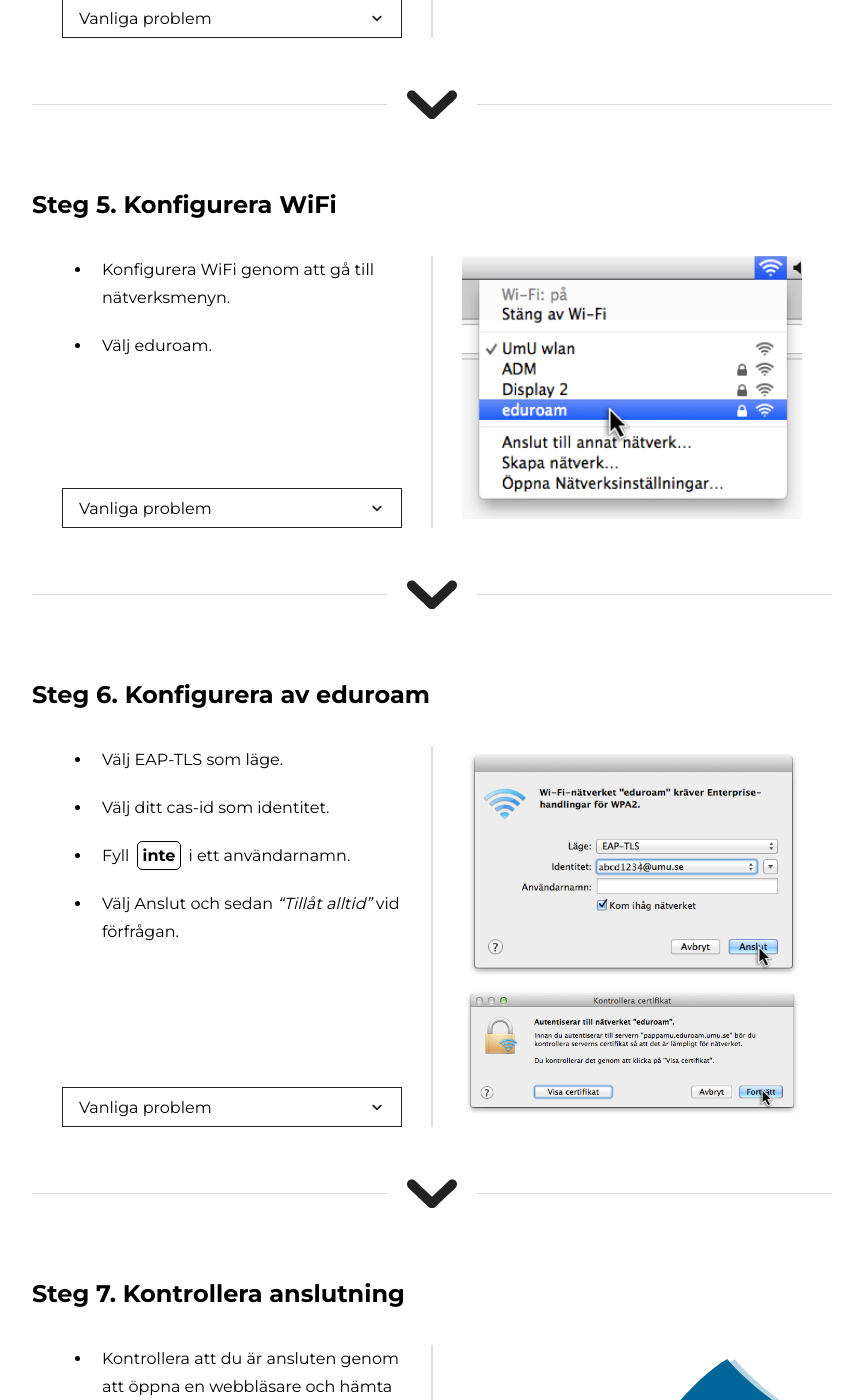
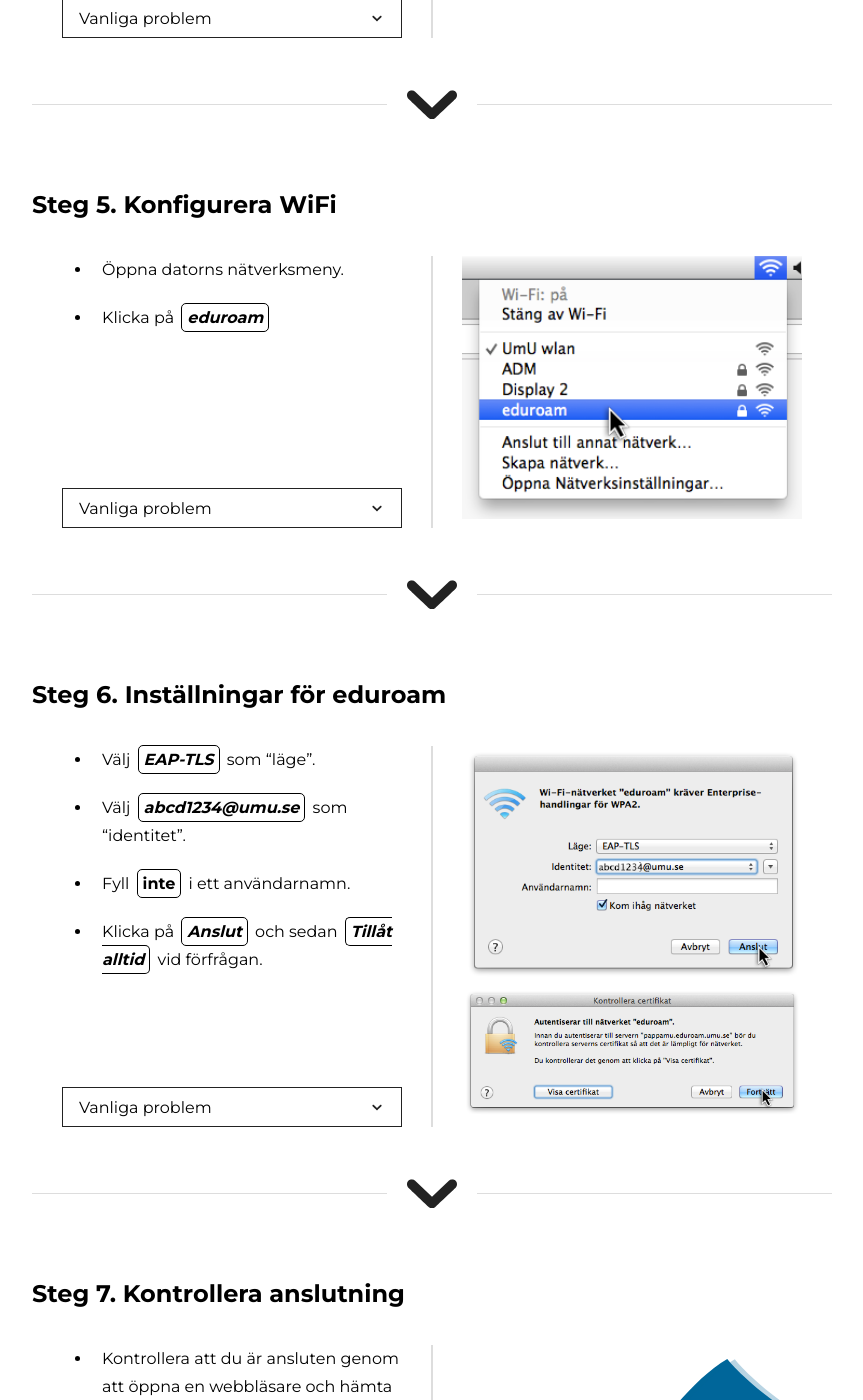
Before and after one commit to f95johansson/eduroam-design, a Jekyll site: the page built from macos.html, in a window 1280 px wide and 1400 px high, scrolled down 2454 px. Shown: the whole window, without its empty margins (208-1071 px from the left). Built offline with Jekyll 4.4.1, drawn with Linux system fonts in a browser that asks for light colours; some of the changed text lies outside the part shown.

Commit message:
Greja consistency

```diff
--- a/_data/steps.yml
+++ b/_data/steps.yml
@@ -19,14 +19,14 @@
 
 - title: Ladda ner personligt login-certifikat
   text: |
-        * Ladda ner ditt personliga login-certifikat till höger.
+        * Ladda nu ner ditt personliga login-certifikat här till höger.
   html: downloadlogin.html
 
 
 
-- title: Installera login-certifikat
+- title: Lägg till login-certifikat
   text: |
-        Dubbelklicka nu på det personliga certifikatet och gör följande:
+        Dubbelklicka på den personliga certifikat-filen och gör såhär:
 
         * Se till att ___Inloggning___ är vald
         * Klicka på ___Lägg till___
@@ -39,15 +39,15 @@
 
 - title: Konfigurera WiFi
   text: |
-        * Konfigurera WiFi genom att gå till nätverksmenyn.
-        * Välj eduroam.
+        * Öppna datorns nätverksmeny.
+        * Klicka på  ___eduroam___
   images: ["./images/steps/choose-eduroam.png"]
-- title: Konfigurera av eduroam
+- title: Inställningar för eduroam
   text: |
-        * Välj EAP-TLS som läge.
-        * Välj ditt cas-id som identitet.
+        * Välj ___EAP-TLS___ som "läge".
+        * Välj ___abcd1234@umu.se___ som "identitet".
         * Fyll **inte** i ett användarnamn.
-        * Välj Anslut och sedan *"Tillåt alltid"* vid förfrågan.
+        * Klicka på ___Anslut___ och sedan ___Tillåt alltid___ vid förfrågan.
   images: ["./images/steps/eduroam-settings.png", "./images/steps/controll-certificate.png"]
 
 - title: Kontrollera anslutning
```
